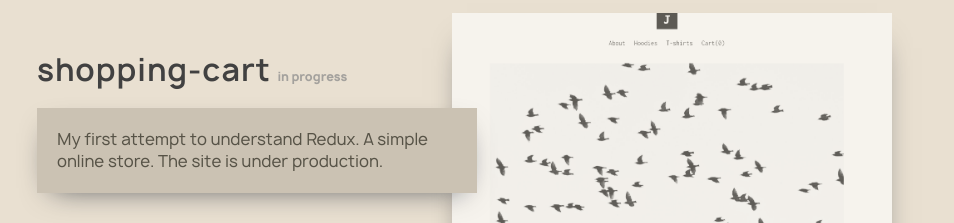
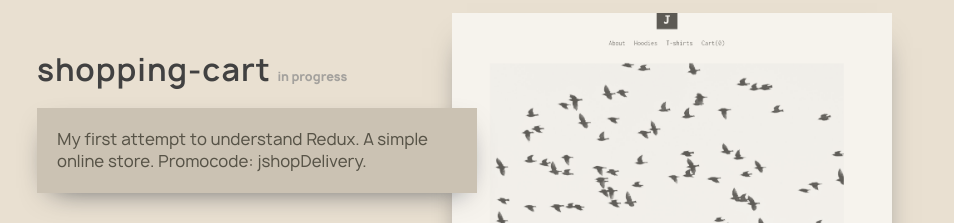
Before and after one commit to JRzankowski/personal-website, a React (Create React App) app: page / in a window 1280 px wide. Shown: the part 1780-2003 px from the top of the page, without its empty margins (163-1117 px from the left). Built offline with nearby package versions, Linux system fonts and the light colour scheme.

Commit message:
change jshop desc, new site icon

```diff
--- a/public/index.html
+++ b/public/index.html
@@ -2,7 +2,7 @@
 <html lang="en">
   <head>
     <meta charset="utf-8" />
-    <link rel="icon" href="%PUBLIC_URL%/favicon.ico" />
+    <link rel="icon" href="%PUBLIC_URL%/fav.png" />
     <meta name="viewport" content="width=device-width, initial-scale=1" />
     <meta name="theme-color" content="#000000" />
     <meta
@@ -13,7 +13,7 @@
 
     <link rel="manifest" href="%PUBLIC_URL%/manifest.json" />
 
-    <title>React App</title>
+    <title>JRzankowski</title>
   </head>
   <body>
     <noscript>You need to enable JavaScript to run this app.</noscript>
--- a/src/components/projects.json
+++ b/src/components/projects.json
@@ -4,7 +4,7 @@
       "photo": "shopping-cart",
       "name": "shopping-cart",
       "status": "in progress",
-      "description": "My first attempt to understand Redux. A simple online store. The site is under production.",
+      "description": "My first attempt to understand Redux. A simple online store. Promocode: jshopDelivery.",
       "technologies": [
         "React",
         "Redux",
```
Also changed, not shown: public/fav.png (added), 1 other file (tests, documents, lock files or other folders).
